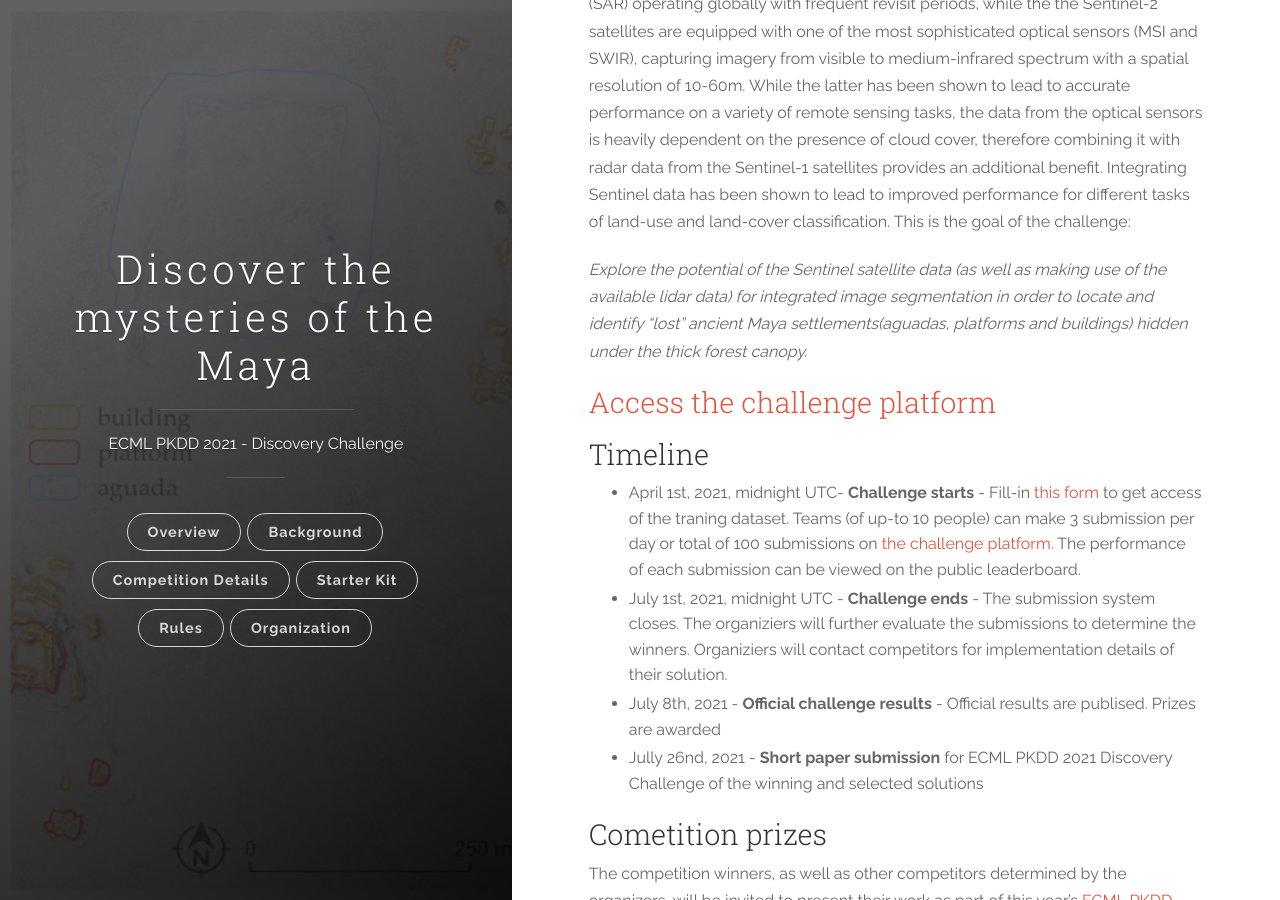
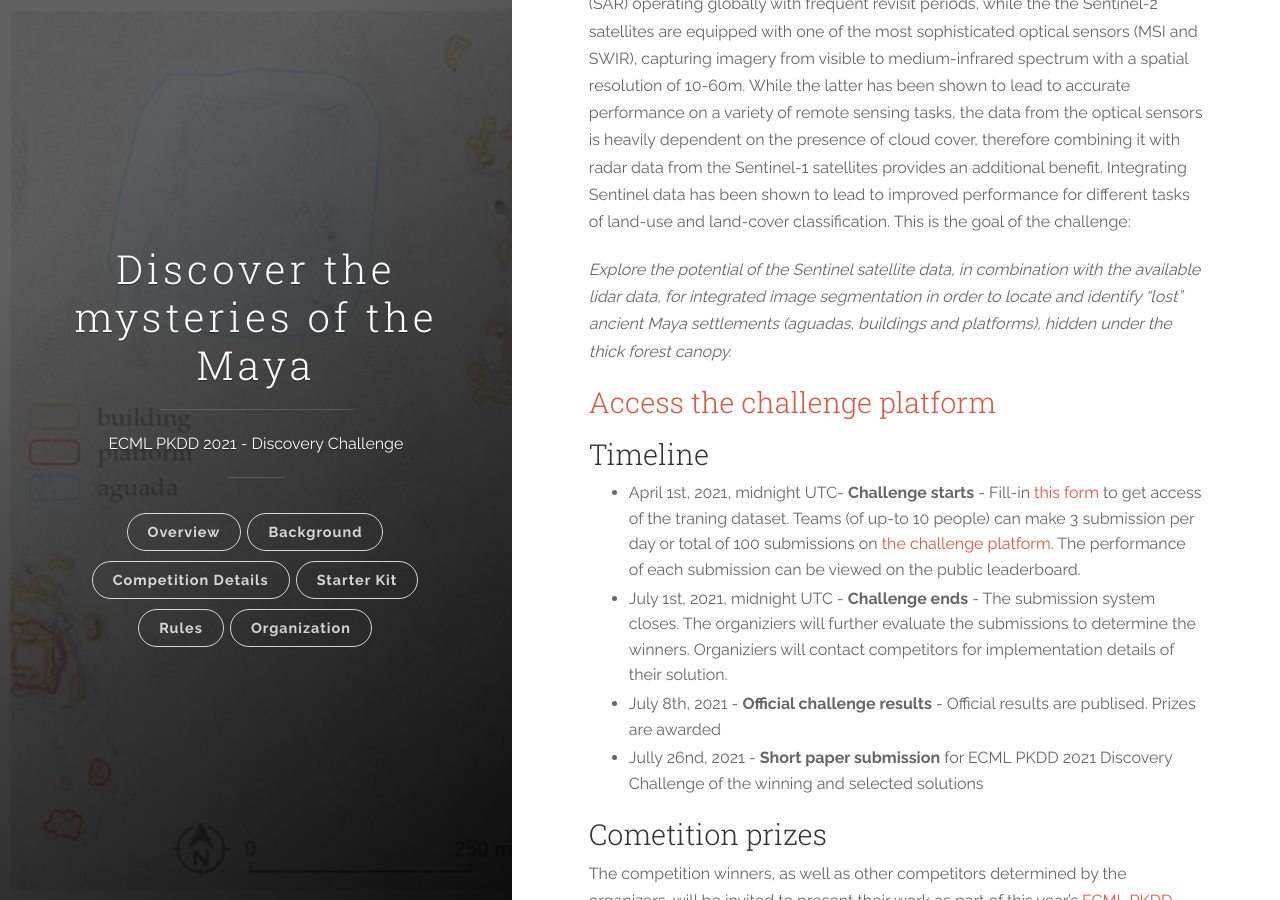
Before and after one commit to dkocev/maya_challenge, a Jekyll site: the page built from about.md, in a window 1280 px wide and 900 px high, scrolled down 484 px. Built offline with Jekyll 4.4.1, drawn with Linux system fonts in a browser that asks for light colours.

Commit message:
'update'

```diff
--- a/about.md
+++ b/about.md
@@ -8,7 +8,7 @@ Remote sensing has greatly accelerated traditional archaeological landscape surv
 
 In particular, the Sentinel-1 satellites  are equipped with Synthetic Aperture Radar (SAR) operating globally with frequent revisit periods, while the the Sentinel-2 satellites are equipped with one of the most sophisticated optical sensors (MSI and SWIR), capturing imagery from visible to medium-infrared spectrum with a spatial resolution of 10-60m. While the latter has been shown to lead to accurate performance on a variety of remote sensing tasks, the data from the optical sensors is heavily dependent on the presence of cloud cover, therefore combining it with  radar data from the Sentinel-1 satellites provides an additional benefit. Integrating  Sentinel data has been shown to lead to improved performance for different tasks of land-use and land-cover classification. This is the goal of the challenge:
 
-*Explore the potential of the Sentinel satellite data (as well as making use of the available lidar data) for integrated image segmentation in order to locate and identify “lost” ancient Maya settlements(aguadas, platforms and buildings) hidden under the thick forest canopy.*
+*Explore the potential of the Sentinel satellite data, in combination with the available lidar data, for integrated image segmentation in order to locate and identify “lost” ancient Maya settlements (aguadas, buildings and platforms), hidden under the thick forest canopy.*
 
 ### [Access the challenge platform](https://competitions.codalab.org/competitions/30429)
 
```
Also changed, not shown: 6 other files.
